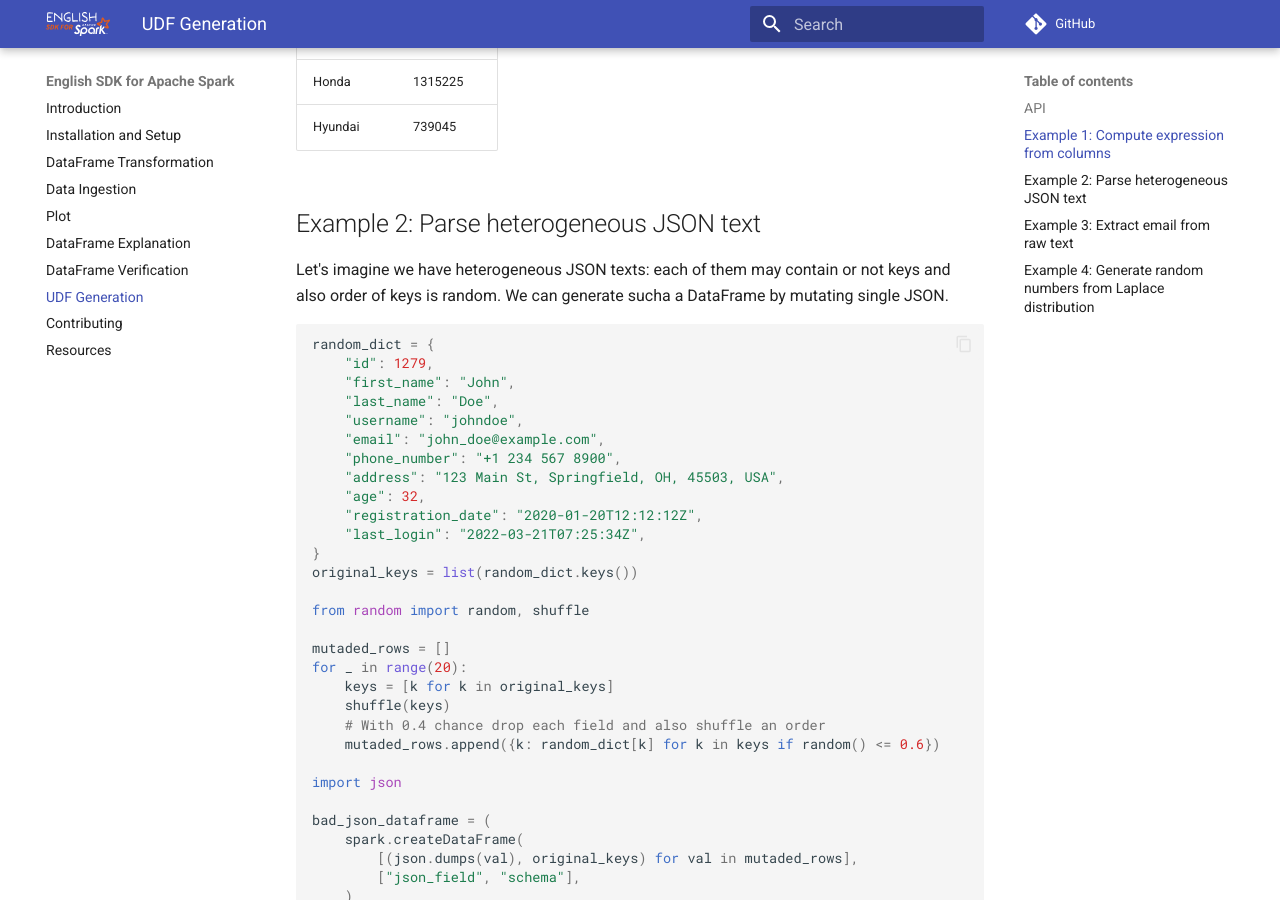
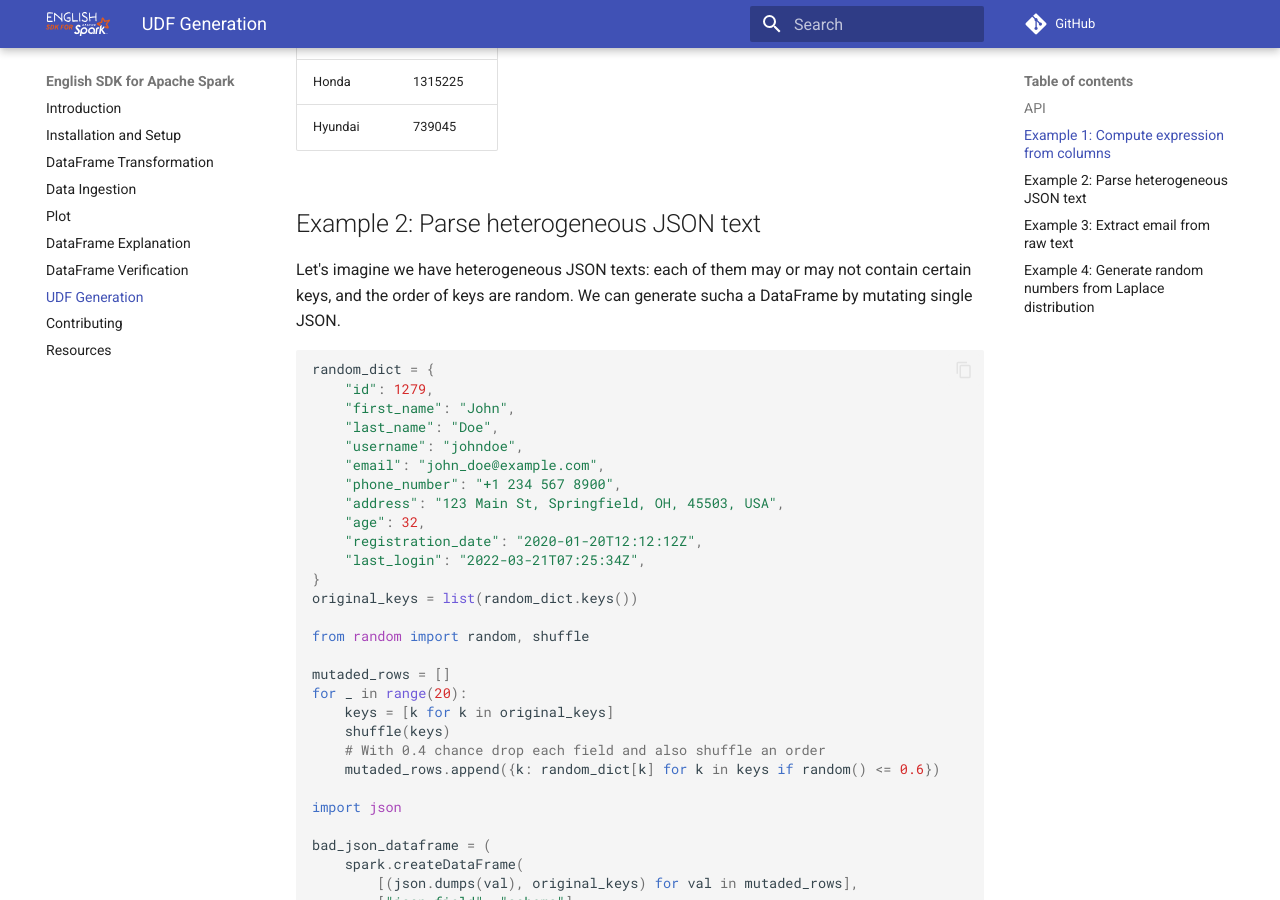
Before and after one commit to miraclerose311/Chat-ai, an MkDocs documentation site: the page built from docs/udf_generation.md, in a window 1280 px wide and 900 px high, scrolled down 859 px. Built offline with MkDocs 1.6.1 and Material for MkDocs 9.7.7, drawn with Linux system fonts in a browser that asks for light colours; comment, search, counter and statistics services are not loaded.

Commit message:
Update udf_generation.md (#196)
Quick Typo Fix

````diff
--- a/docs/udf_generation.md
+++ b/docs/udf_generation.md
@@ -32,7 +32,7 @@ spark.sql("select brand as brand, previous_years_sales(brand, us_sales, sales_ch
 
 ## Example 2: Parse heterogeneous JSON text
 
-Let's imagine we have heterogeneous JSON texts: each of them may contain or not keys and also order of keys is random. We can generate sucha a DataFrame by mutating single JSON.
+Let's imagine we have heterogeneous JSON texts: each of them may or may not contain certain keys, and the order of keys are random. We can generate sucha a DataFrame by mutating single JSON.
 
 ```python
 random_dict = {
````
